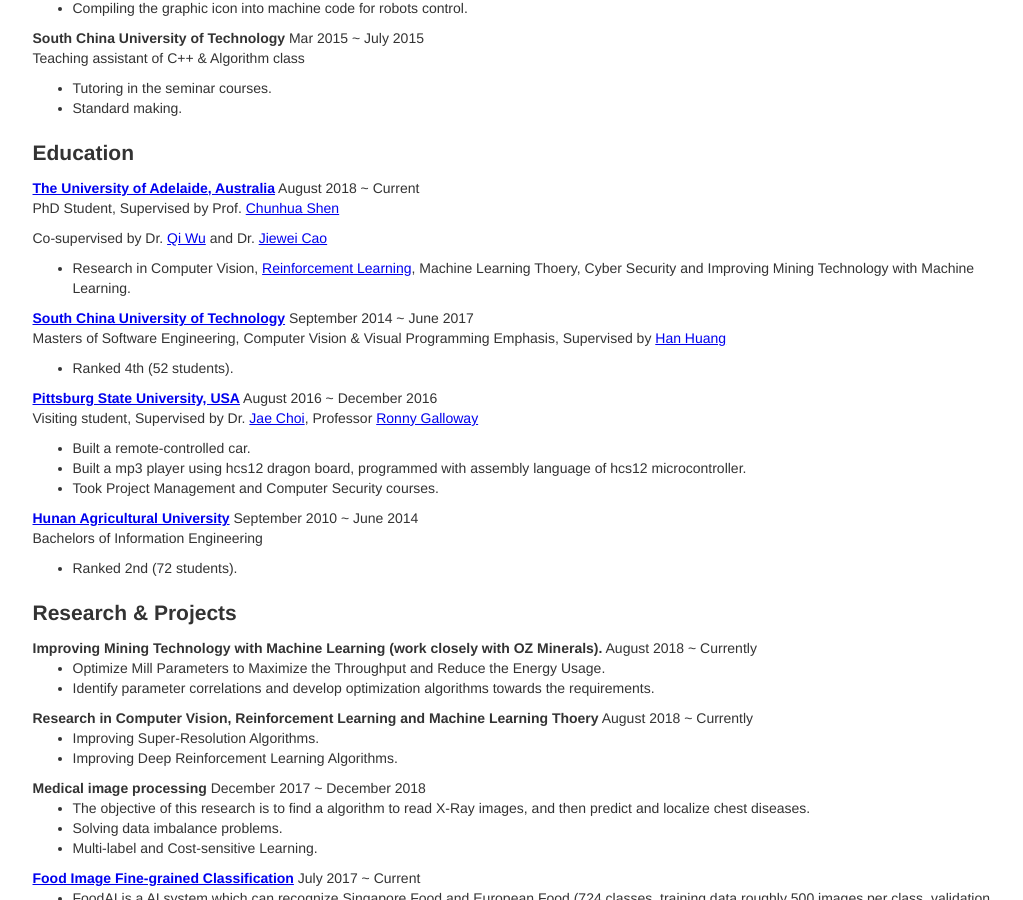
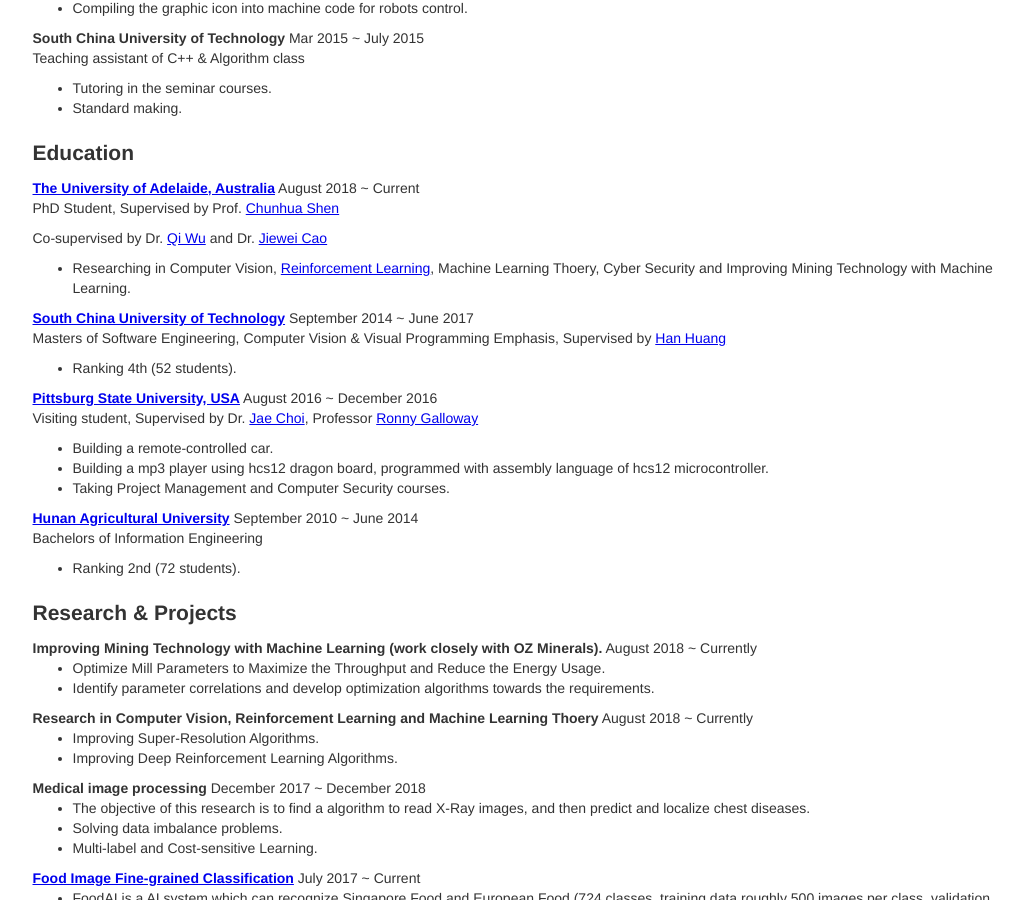
Before and after one commit to billhhh/whblog-omega, a Jekyll site: the page res/index.html, which Jekyll copies as it is, in a window 1280 px wide and 900 px high, scrolled down 1922 px. Shown: the whole window, without its empty margins (120-1143 px from the left). Built offline with Jekyll 4.4.1, drawn with Linux system fonts in a browser that asks for light colours.

Commit message:
Update index.html

```diff
--- a/res/index.html
+++ b/res/index.html
@@ -247,7 +247,7 @@
         <p>Co-supervised by Dr. <a href="https://researchers.adelaide.edu.au/profile/qi.wu01">Qi Wu</a> and Dr. <a href="https://deepai.org/machine-learning/researcher/jiewei-cao">Jiewei Cao</a></p>
         <ul>
           <li>
-            Research in Computer Vision, <a href = "https://blog.openai.com/reinforcement-learning-with-prediction-based-rewards/">Reinforcement Learning</a>, Machine Learning Thoery, Cyber Security and Improving Mining Technology with Machine Learning.
+            Researching in Computer Vision, <a href = "https://blog.openai.com/reinforcement-learning-with-prediction-based-rewards/">Reinforcement Learning</a>, Machine Learning Thoery, Cyber Security and Improving Mining Technology with Machine Learning.
           </li>
         </ul>
       </div>
@@ -258,7 +258,7 @@
         <p>Masters of Software Engineering, Computer Vision & Visual Programming Emphasis, Supervised by <a href="http://www2.scut.edu.cn/huanghan/hh/list.htm">Han Huang</a></p>
         <ul>
           <li>
-            Ranked 4th (52 students).
+            Ranking 4th (52 students).
           </li>
         </ul>
       </div>
@@ -269,13 +269,13 @@
         <p>Visiting student, Supervised by Dr. <a href = "https://www.pittstate.edu/business/faculty-and-staff/jae-choi.html">Jae Choi</a>, Professor <a href = "https://www.linkedin.com/in/ronny-galloway-pe-aba69212">Ronny Galloway</a></p>
         <ul>
           <li>
-            Built a remote-controlled car.
+            Building a remote-controlled car.
           </li>
           <li>
-            Built a mp3 player using hcs12 dragon board, programmed with assembly language of hcs12 microcontroller.
+            Building a mp3 player using hcs12 dragon board, programmed with assembly language of hcs12 microcontroller.
           </li>
           <li>
-            Took Project Management and Computer Security courses.
+            Taking Project Management and Computer Security courses.
           </li>
         </ul>
       </div>
@@ -286,7 +286,7 @@
         <p>Bachelors of Information Engineering</p>
         <ul>
           <li>
-            Ranked 2nd (72 students).
+            Ranking 2nd (72 students).
           </li>
         </ul>
       </div>
```
